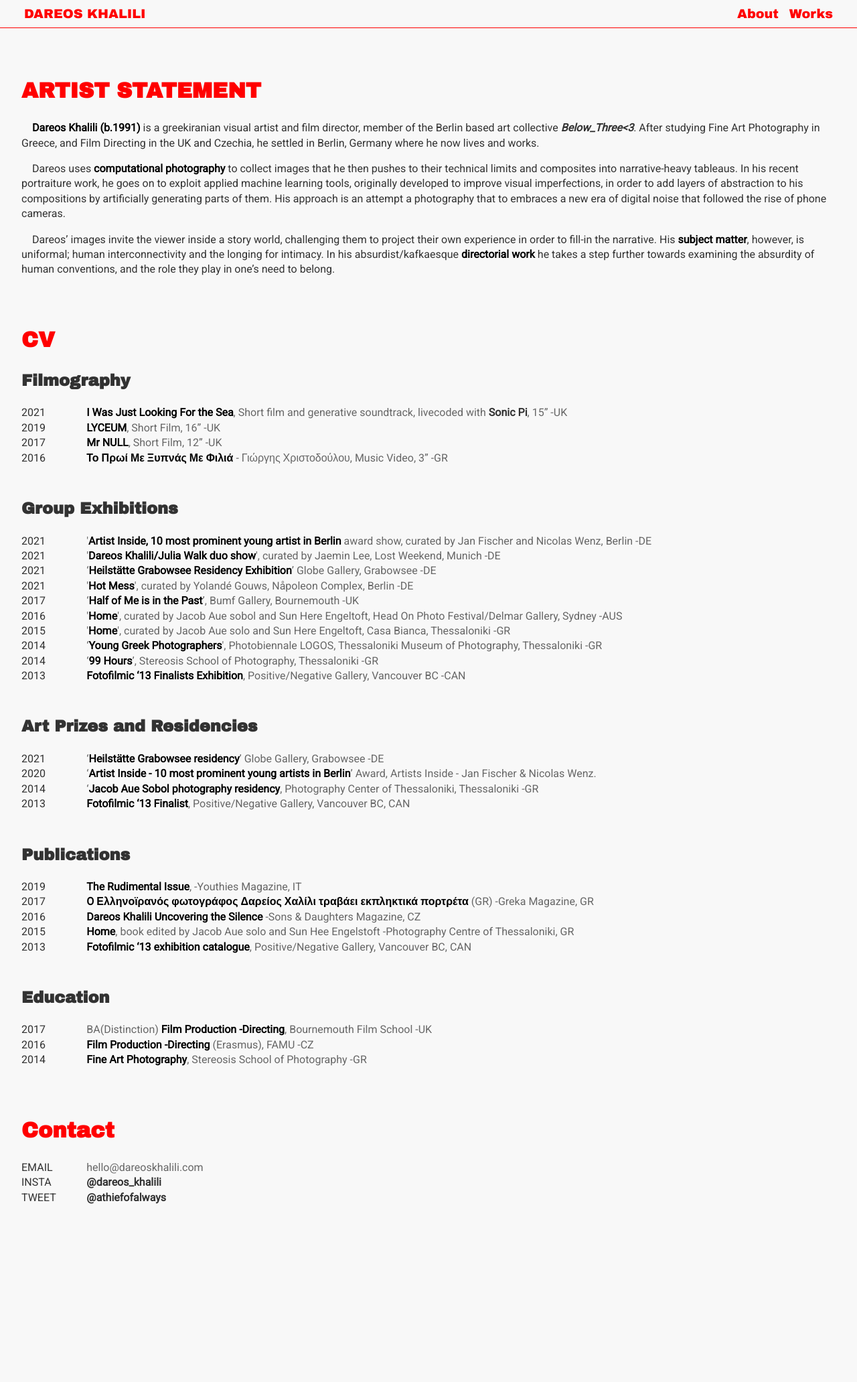
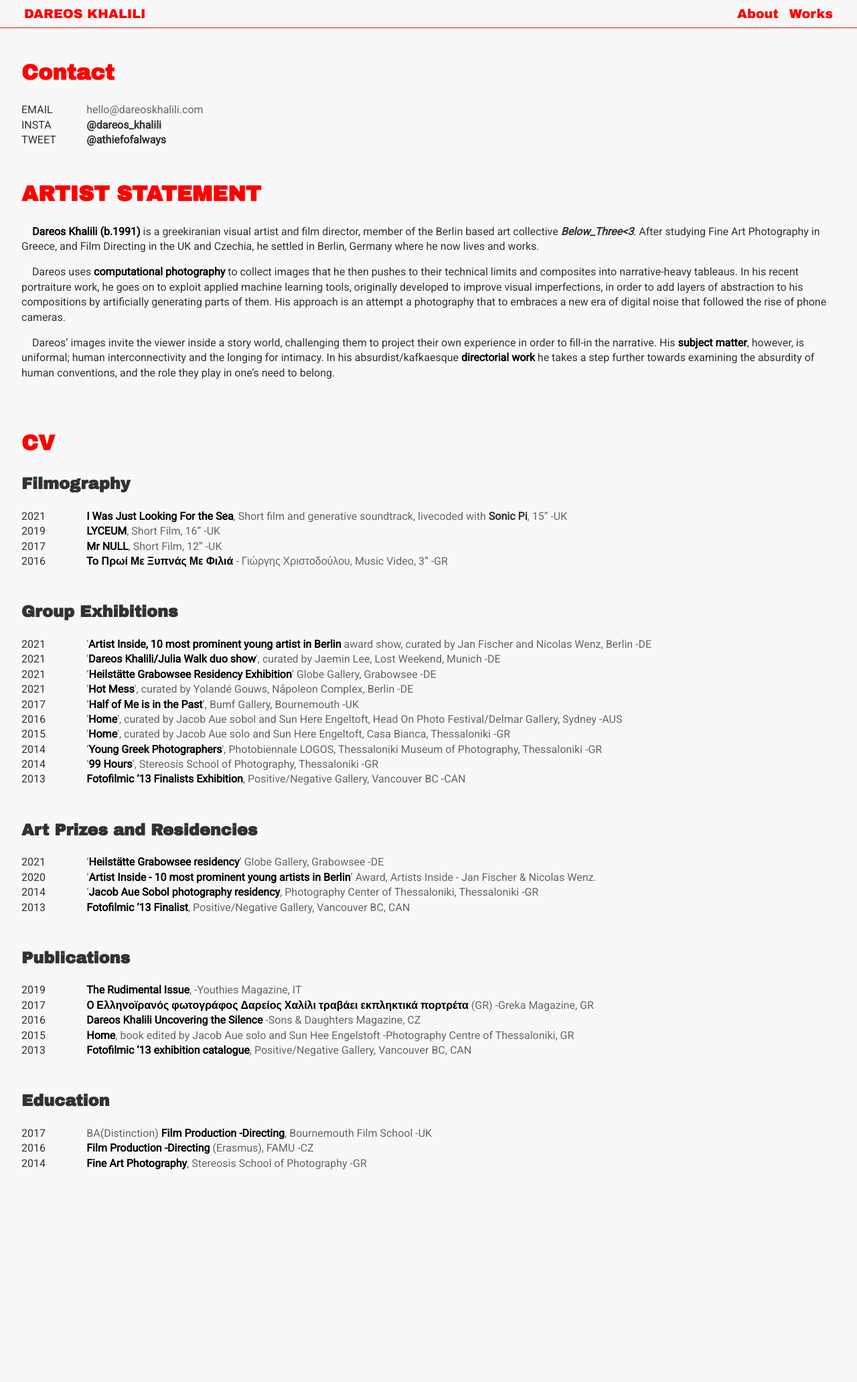
Before and after one commit to dareosK/art-we-1, a Jekyll site: the page built from about.html, in a window 1280 px wide. Shown: the whole page at 67% size. Built offline with Jekyll 4.4.1, drawn with Linux system fonts in a browser that asks for light colours; after the commit the page ends 2012 px from its top, so only the background shows below that.

Commit message:
adds a picture on deformations and brings contact on the top of the about page. Changes next show to current show

```diff
--- a/about.html
+++ b/about.html
@@ -14,6 +14,15 @@ title: Dareos Khalili - about
 
 
 <div class="background-about">
+  <h1 style="margin-top: 32px;">Contact</h1>
+  <div class="grid-about">
+    <div class="year">EMAIL</div>
+    <div class="info">hello@dareoskhalili.com</div>
+    <div class="year">INSTA</div>
+    <div class="info"><a id="b3" target="_blank" href="https://www.instagram.com/dareos_khalili/">@dareos_khalili</a></div>
+    <div class="year">TWEET</div>
+    <div class="info"><a id="b3" target="_blank" href="https://twitter.com/athiefofalways">@athiefofalways</a></div>
+  </div>
 
   <h1>ARTIST STATEMENT</h1>
   <p>
@@ -101,14 +110,4 @@ title: Dareos Khalili - about
     <div class="info"><strong>Fine Art Photography</strong>, Stereosis School of Photography -GR</div>
   </div>
 
-  <h1 style="margin-top: 72px;">Contact</h1>
-  <div class="grid-about">
-    <div class="year">EMAIL</div>
-    <div class="info">hello@dareoskhalili.com</div>
-    <div class="year">INSTA</div>
-    <div class="info"><a id="b3" target="_blank" href="https://www.instagram.com/dareos_khalili/">@dareos_khalili</a></div>
-    <div class="year">TWEET</div>
-    <div class="info"><a id="b3" target="_blank" href="https://twitter.com/athiefofalways">@athiefofalways</a></div>
-  </div>
-
 </div>
--- a/index.html
+++ b/index.html
@@ -17,7 +17,7 @@ permalink: /
   <div class="text-center">
 <!--     <h1>DAREOS KHALILI</h1>
     <h4 style="margin-top: -18px;" id="text-small">Visual Artist | Director</h4> -->
-    <h2 style="font-size: 31px; text-shadow: 0px -1px 5px rgba(150, 150, 150, 0.5);">Next Show</h2>
+    <h2 style="font-size: 31px; text-shadow: 0px -1px 5px rgba(150, 150, 150, 0.5);">Current Show:</h2>
     <a id="upcoming" href="https://www.instagram.com/lost.weekendmeetsyoungart/?hl=en" target="_blank">
       <!-- {% cloudinary assets/images/lost_weekend.jpg alt="beautiful!" id="upcoming-img" alt="link to upcoming show, named Lost Weekend meets young art"%} -->
       <img id="upcoming-img" src="assets/images/lost_weekend.jpg" alt="link to upcoming show, named Lost Weekend meets young art">
--- a/styles.css
+++ b/styles.css
@@ -48,7 +48,7 @@ body {
   /*text-align: justify;*/
   line-height: 1.4;
   /*width: 900px;*/
-  margin: 72px auto;
+  margin: 45px auto;
   color: #323232;
   margin-bottom: 264px;
   padding-right:  2rem;
--- a/works.html
+++ b/works.html
@@ -28,6 +28,7 @@ title: Dareos Khalili -Deformations
     <img src="assets/images/works/dareos_khalili_deformations_04.jpg" alt="Dareos Khalili, picture from project named Deformations">
     <img src="assets/images/works/dareos_khalili_deformations_05.jpg" alt="Dareos Khalili, picture from project named Deformations">
     <img src="assets/images/works/dareos_khalili_deformations_06.jpg" alt="Dareos Khalili, picture from project named Deformations">
+    <img src="assets/images/works/dareos_khalili_deformations_08.jpg" alt="Dareos Khalili, picture from project named Deformations">
     <img src="assets/images/works/dareos_khalili_deformations_07.jpg" alt="Dareos Khalili, picture from project named Deformations">
   </div>
 </div>
```
Also changed, not shown: assets/images/works/dareos_khalili_deformations_08.jpg (added).
